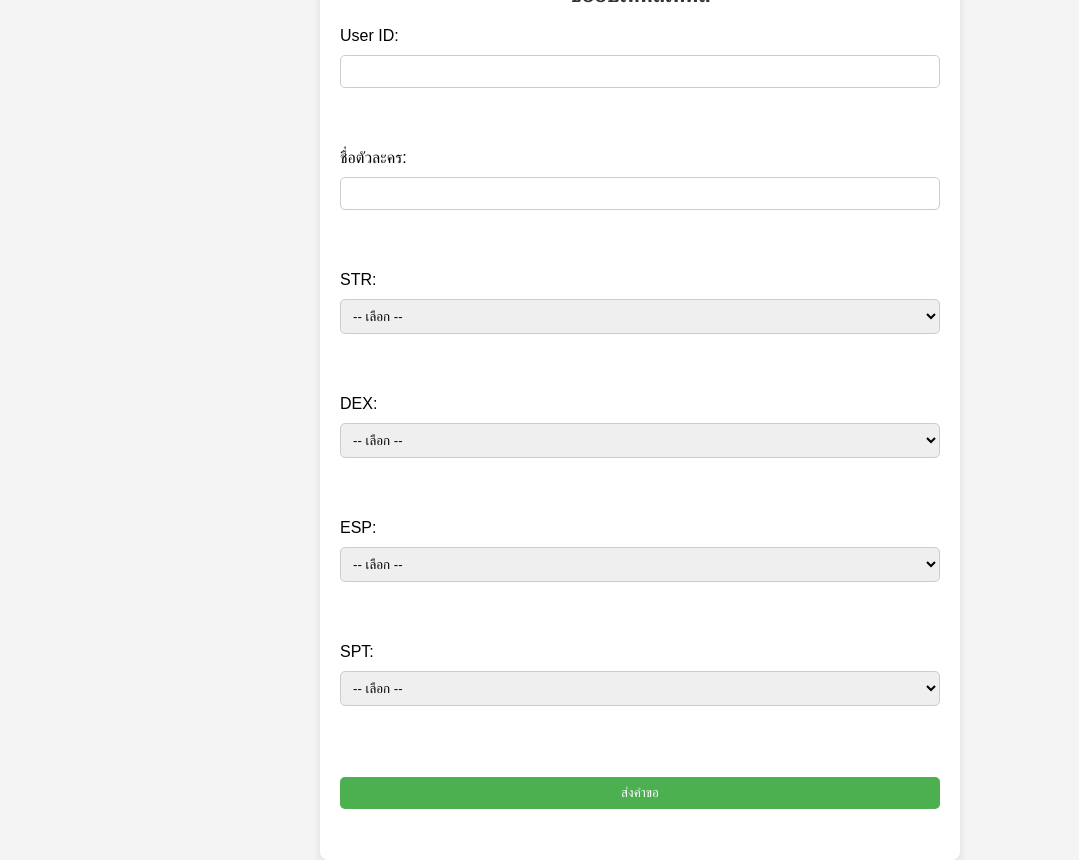
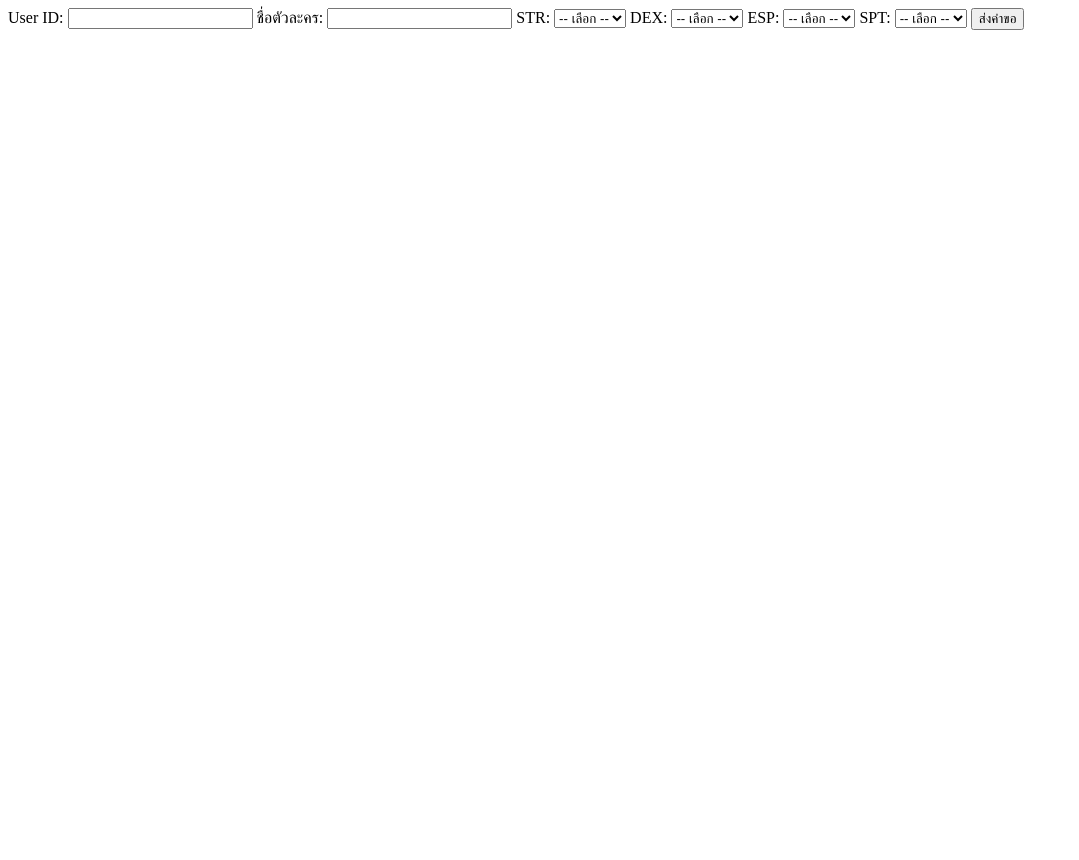
Before and after one commit to gardoffwhite/lineapi, a FastAPI app: page / in a window 1280 px wide. Shown: the whole page, without its empty margins (0-1079 px from the left). After the commit the page ends 30 px from the top, so only its background shows below. Run offline with FastAPI, Linux system fonts and the light colour scheme.

Commit message:
Update request_form.html

```diff
--- a/templates/request_form.html
+++ b/templates/request_form.html
@@ -1,83 +1,11 @@
-<html>
-    <head>
-        <style>
-            body {
-                font-family: Arial, sans-serif;
-                background-color: #f4f4f4;
-                margin: 0;
-                padding: 0;
-                display: flex;
-                justify-content: center;
-                align-items: center;
-                height: 100vh;
-            }
+<form method="post" action="/submit">
+    <label>User ID:</label>
+    <input type="text" name="userid" required>
 
-            .container {
-                background-color: white;
-                padding: 20px;
-                border-radius: 8px;
-                box-shadow: 0 4px 8px rgba(0, 0, 0, 0.1);
-                width: 100%;
-                max-width: 600px;
-                margin: 20px;
-            }
+    <label>ชื่อตัวละคร:</label>
+    <input type="text" name="charname" required>
 
-            h2 {
-                text-align: center;
-                color: #333;
-            }
-
-            form {
-                display: flex;
-                flex-direction: column;
-                gap: 10px;
-            }
-
-            input, select {
-                padding: 8px;
-                margin-bottom: 15px;
-                border-radius: 5px;
-                border: 1px solid #ccc;
-            }
-
-            input[type="submit"] {
-                background-color: #4CAF50;
-                color: white;
-                cursor: pointer;
-                border: none;
-            }
-
-            input[type="submit"]:hover {
-                background-color: #45a049;
-            }
-
-            .status-message {
-                font-size: 1.2em;
-                font-weight: bold;
-                color: #333;
-                text-align: center;
-            }
-
-            a {
-                display: block;
-                text-align: center;
-                margin-top: 20px;
-                text-decoration: none;
-                color: #007BFF;
-            }
-
-            a:hover {
-                text-decoration: underline;
-            }
-        </style>
-    </head>
-    <body>
-        <div class="container">
-            <h2>ขออัปเดตสเตตัส</h2>
-            <form method="post" action="/submit">
-                User ID: <input type="text" name="userid" required><br><br>
-                ชื่อตัวละคร: <input type="text" name="charname" required><br><br>
-                STR:
+    <label>STR:</label>
     <select name="str">
         <option value="">-- เลือก --</option>
         <option value="1000">1000</option>
@@ -87,8 +15,9 @@
         <option value="3000">3000</option>
         <option value="3500">3500</option>
         <option value="4000">4000</option>
-                </select><br><br>
-                DEX:
+    </select>
+
+    <label>DEX:</label>
     <select name="dex">
         <option value="">-- เลือก --</option>
         <option value="1000">1000</option>
@@ -98,8 +27,9 @@
         <option value="3000">3000</option>
         <option value="3500">3500</option>
         <option value="4000">4000</option>
-                </select><br><br>
-                ESP:
+    </select>
+
+    <label>ESP:</label>
     <select name="esp">
         <option value="">-- เลือก --</option>
         <option value="1000">1000</option>
@@ -109,8 +39,9 @@
         <option value="3000">3000</option>
         <option value="3500">3500</option>
         <option value="4000">4000</option>
-                </select><br><br>
-                SPT:
+    </select>
+
+    <label>SPT:</label>
     <select name="spt">
         <option value="">-- เลือก --</option>
         <option value="1000">1000</option>
@@ -120,9 +51,7 @@
         <option value="3000">3000</option>
         <option value="3500">3500</option>
         <option value="4000">4000</option>
-                </select><br><br>
+    </select>
+
     <input type="submit" value="ส่งคำขอ">
 </form>
-        </div>
-    </body>
-</html>
```
Lines whose indentation alone changed are shown as unchanged.
